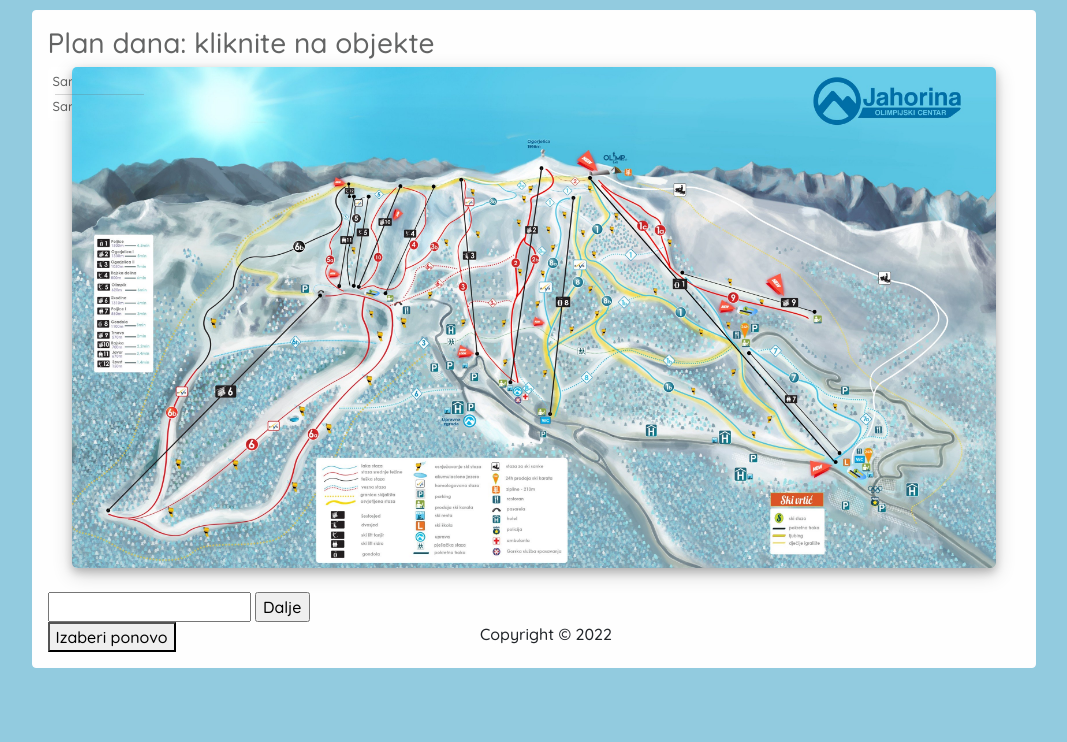
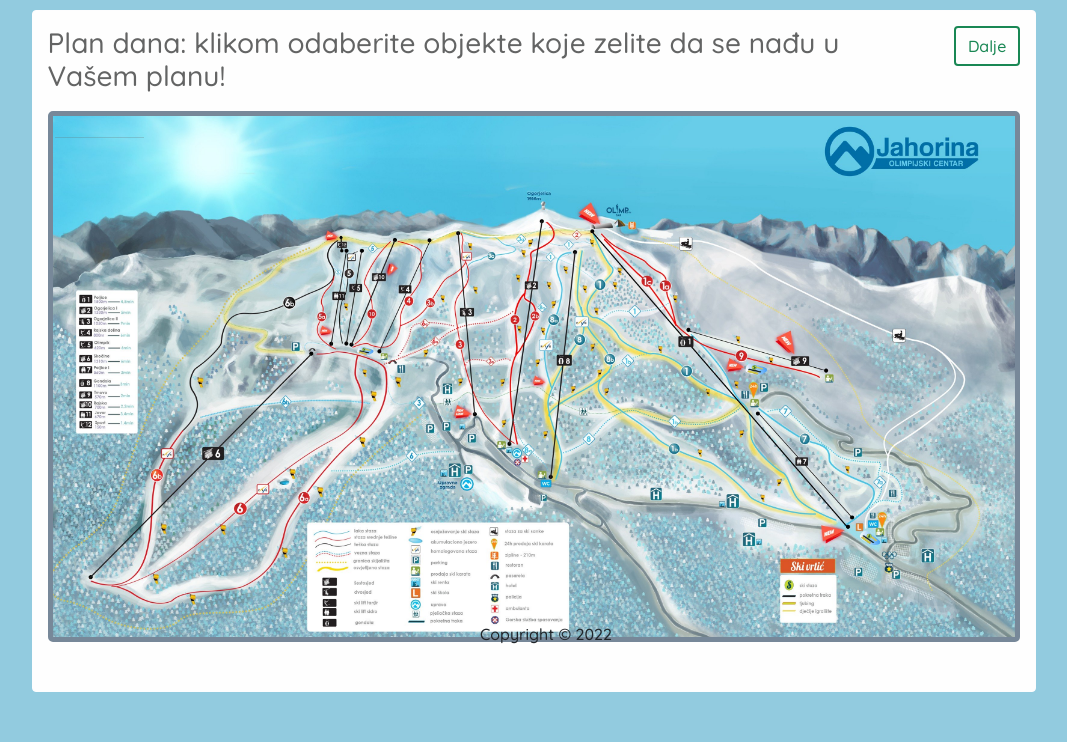
Before and after one commit to teodorcvijovic/Aplikacija-za-planiranje-skijaskih-aktivnosti, a Django app: template faza 5/djangoProject/templates/planMyDaySecond.html in a window 1280 px wide. Shown: the part 138-880 px from the top of the page, without its empty margins (94-1161 px from the left). Before the commit the page ends 806 px from the top, so only its background shows below. Run offline with Django 4.2, Linux system fonts and the light colour scheme; the template is opened without the code that fills it: most values are stand-ins (such as "Sample title", 1, 10 or a date in 2020); some libraries are stand-ins or nearby versions.

Commit message:
Ispravke prikaza druge stranice planiranja aktivnosti

```diff
--- a/faza 5/djangoProject/jahorina/static/css/planMyDaySecond.css
+++ b/faza 5/djangoProject/jahorina/static/css/planMyDaySecond.css
@@ -1,3 +1,6 @@
+/* filip */
+
+/* main white windoe */
 #planMyDaySecondContent {
     width: 80%;
     min-width: min-content;
@@ -5,12 +8,15 @@
     padding: 15px;
 }
 
+/* map styling */
 #jahorinaMap img {
     border-radius: 5px;
-    box-shadow: 0 4px 8px 0 rgba(0, 0, 0, 0.2), 0 6px 20px 0 rgba(0, 0, 0, 0.19);
+    border: 5px solid lightslategrey;
+    width: 100%;
 
 }
 
+/* labels styling */
 .pinLabel {
     background-color: rgba(255, 255, 255, 0.8);
     padding: 3px;
@@ -19,6 +25,7 @@
     border: 2px solid rgba(255, 255, 255, 0.8);
 }
 
+/* when hovering over labels */
 .pinLabel:hover {
     border: 2px solid #04aa6d;
 }
@@ -28,7 +35,13 @@ hr {
 
 }
 
+/* active class - toggled in js file */
 .pinClicked {
-    border: 2px solid #04aa6d;
+    border: 2px solid rgba(185, 183, 183, 0.8);
     background-color: rgba(185, 183, 183, 0.8);
 }
+
+/* top row with header and button */
+#topRow {
+    margin-bottom: 10px;
+}
--- a/faza 5/djangoProject/jahorina/static/js/planMyDaySecond.js
+++ b/faza 5/djangoProject/jahorina/static/js/planMyDaySecond.js
@@ -2,6 +2,7 @@
 
 $(document).ready(function() {
 
+    // active listeners for every label tag on the map
     function addListeners() {
         let activities = $("[name='a_id']")
         let a_ids = ","
@@ -28,10 +29,10 @@ $(document).ready(function() {
         })
     }
 
+    // for positioning pins on the map
     function positionPins() {
         let pins = $(".pinLabel")
         pins.each(function (event) {
-            let idElem = this.id;
             let arr = this.id.split(" ");
             let regex = /\d\.\d*/;
 
@@ -58,12 +59,16 @@ $(document).ready(function() {
         })
     }
 
+    // for toggling whether the pin is clicked or not
     $(".pinLabel").click(function () {
         $(this).toggleClass("pinClicked");
     })
 
+    // to reposition pins when you resize the window
     $(window).resize(function(){location.reload();});
 
+
+    // ************ MAIN ************
     addListeners()
     positionPins()
 })
--- a/faza 5/djangoProject/templates/planMyDaySecond.html
+++ b/faza 5/djangoProject/templates/planMyDaySecond.html
@@ -15,12 +15,25 @@
 
 {% block content %}
 <div class="row justify-content-center">
-<div class="alert alert-light" id="planMyDaySecondContent">
+<div class="alert alert-light" id="planMyDaySecondContent" style="margin-bottom: 50px">
 
-    <h3>Plan dana: kliknite na objekte </h3>
 
-    <form method="post" action="{% url 'planMyDayFinal' %}">
+    <form method="post" action="{% url 'planMyDayFinal' %}" style="padding-bottom: 10px;">
     {% csrf_token %}
+
+    {# top row with header  #}
+    <div class="row" id="topRow">
+        <div class="col-sm-10">
+            <h3>Plan dana: klikom odaberite objekte koje zelite da se nađu u Vašem planu! </h3>
+        </div>
+        <div class="col-sm-2">
+            <button type="submit" class="btn btn-outline-success" style="border-width: 2px; float: right">
+                <i class="fa-solid fa-angles-right"></i> Dalje
+            </button>
+        </div>
+    </div>
+
+    {# hidden div with labels; labels will be placed dynamicaly on the screen #}
     <div style="height: 0">
      {% for act in activities %}
          <!-- action listeners are added via javascript -->
@@ -41,16 +54,20 @@
     {% endfor %}
     </div>
 
+    {# map #}
     <div id="jahorinaMap" class="d-flex justify-content-center">
-        <img src="{% static 'icons/oc-jahorina-ski-mapa9.jpg' %}" id="jahorinaPict" style="width: 95%">
+        <img src="{% static 'icons/oc-jahorina-ski-mapa9.jpg' %}" id="jahorinaPict">
     </div>
     <br>
     <!-- needs to be hidden, used for activity ids passing -->
-    <input type="text" name="activity_id_list" id="a_id_list">
-    <input type="submit" value="Dalje">
+    <input type="text" name="activity_id_list" id="a_id_list" hidden>
+
     </form>
 
-    <button onclick="window.location.reload()">Izaberi ponovo</button>
+{#    <button class="btn btn-outline-primary" onclick="window.location.reload()" style="border-width: 2px; ">#}
+{#        <i class="fa-solid fa-arrow-rotate-right"></i>#}
+{#        Izaberi ponovo#}
+{#    </button>#}
 
 </div>
 </div>
```
